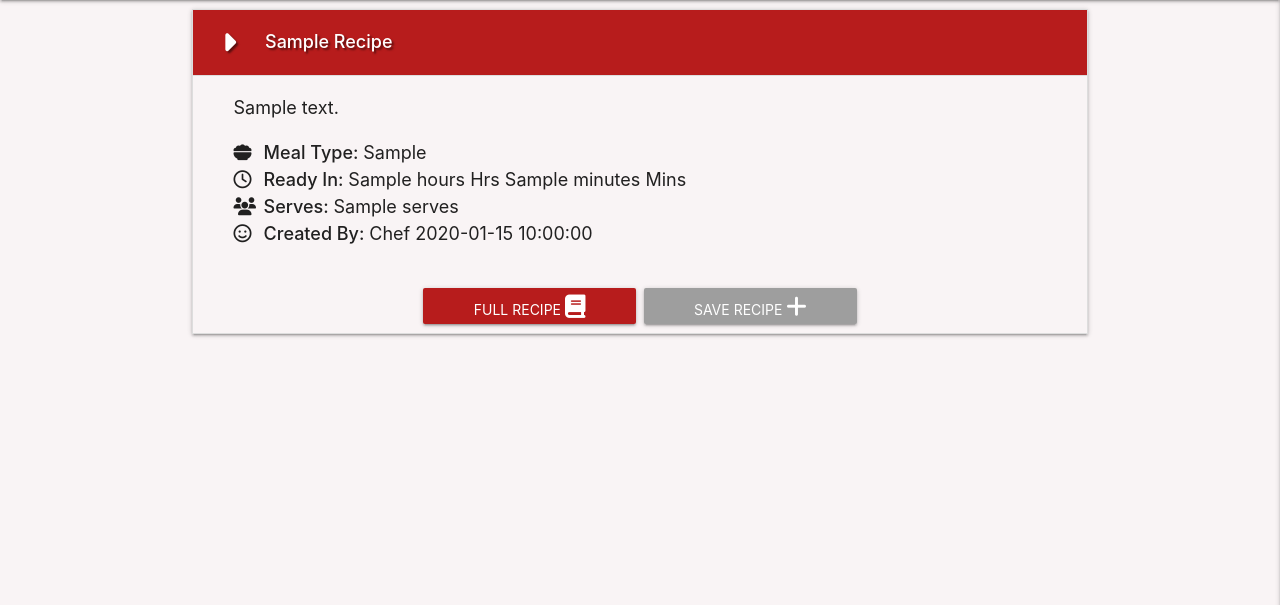
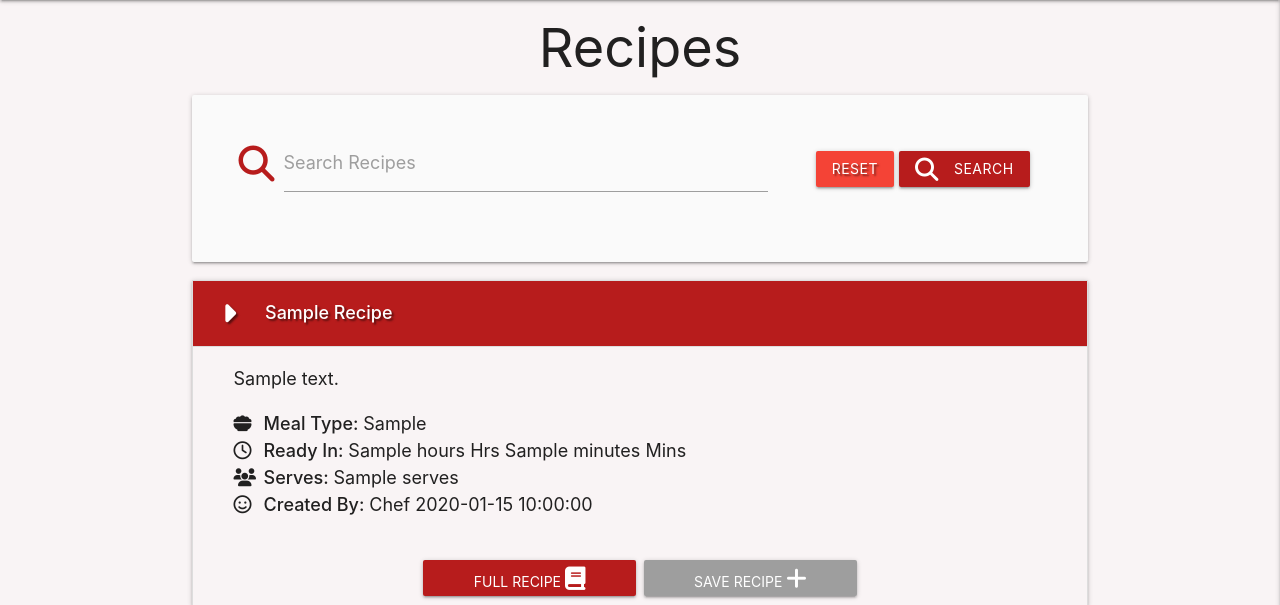
Before and after one commit to DanHodgson12/my-cook-book, a Flask app: page /recipes/ in a window 1280 px wide. Shown: the part 64-669 px from the top of the page. Run offline with Flask 3, Linux system fonts and the light colour scheme; a database or web service that is not in the repository returns one stand-in record (values such as "Sample title"); some libraries are stand-ins or nearby versions.

Commit message:
feat: added search functionality to recipes.html

```diff
--- a/app.py
+++ b/app.py
@@ -32,6 +32,15 @@ def recipes():
     Recipes view - shows list of added recipes
     """
     recipes = list(mongo.db.recipes.find())
+    meal_types = mongo.db.meal_types.find()
+    return render_template(
+        "recipes.html", recipes=recipes, meal_types=meal_types, current_page=url_for('recipes'))
+
+
+@app.route("/search", methods=["GET", "POST"])
+def search():
+    search = request.form.get("search")
+    recipes = list(mongo.db.recipes.find({"$text": {"$search": search}}))
     meal_types = mongo.db.meal_types.find()
     return render_template(
         "recipes.html", recipes=recipes, meal_types=meal_types, current_page=url_for('recipes'))
--- a/templates/recipes.html
+++ b/templates/recipes.html
@@ -1,6 +1,27 @@
 {% extends "base.html" %}
 {% block content %}
 
+    <h1 class="center-align">Recipes</h1>
+
+    <div class="row card-panel grey lighten-5">
+        <form action="{{ url_for('search') }}" method="post" class="col s12">
+            <div class="row valign-wrapper center-align">
+                <div class="input-field col s12 m8">
+                    <i class="fas fa-search prefix red-text text-darken-4"></i>
+                    <input type="text" name="search" id="search" minlength="3" class="validate" required>
+                    <label for="search">Search Recipes</label>
+                </div>
+                <div class="col s12 m4">
+                    <a href="{{ url_for('recipes') }}" class="red btn text-shadow">Reset</a>
+                    <button type="submit" class="red darken-4 btn text-">
+                        <i class="fas fa-search left"></i> Search
+                    </button>
+                </div>
+            </div>
+        </form>
+    </div>
+
+    {% if recipes|length > 0 %}
         <ul class="collapsible">
             {% for recipe in recipes %}
                 <li {% if loop.first %}class="active"{% endif %}>
@@ -76,5 +97,8 @@
                 </li>
             {% endfor %}
         </ul>
+    {% else %}
+        <h2 class="red-text center-align">No Recipes Found</h2>
+    {% endif %}
 
 {% endblock %}
```
Lines whose indentation alone changed are shown as unchanged.
